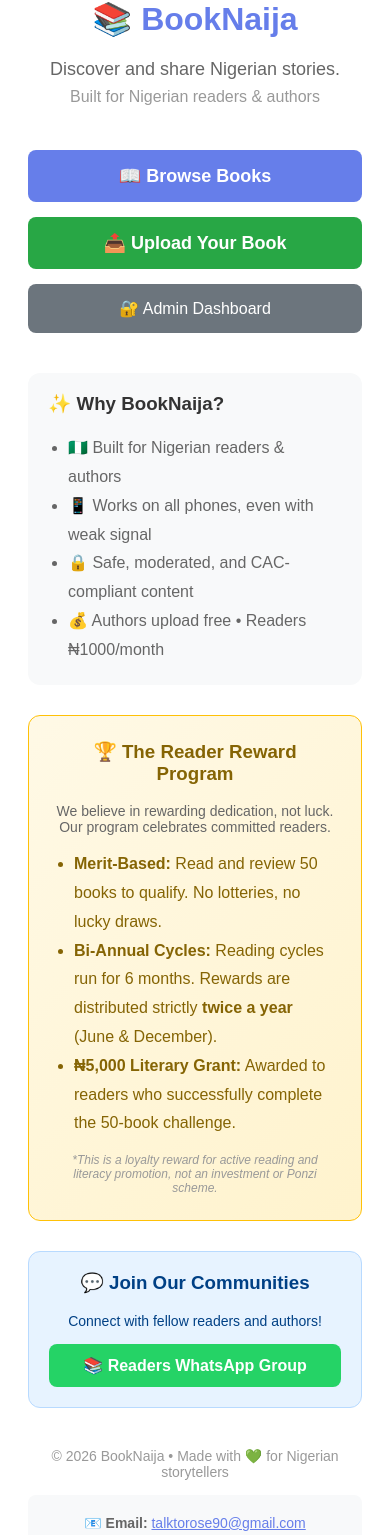
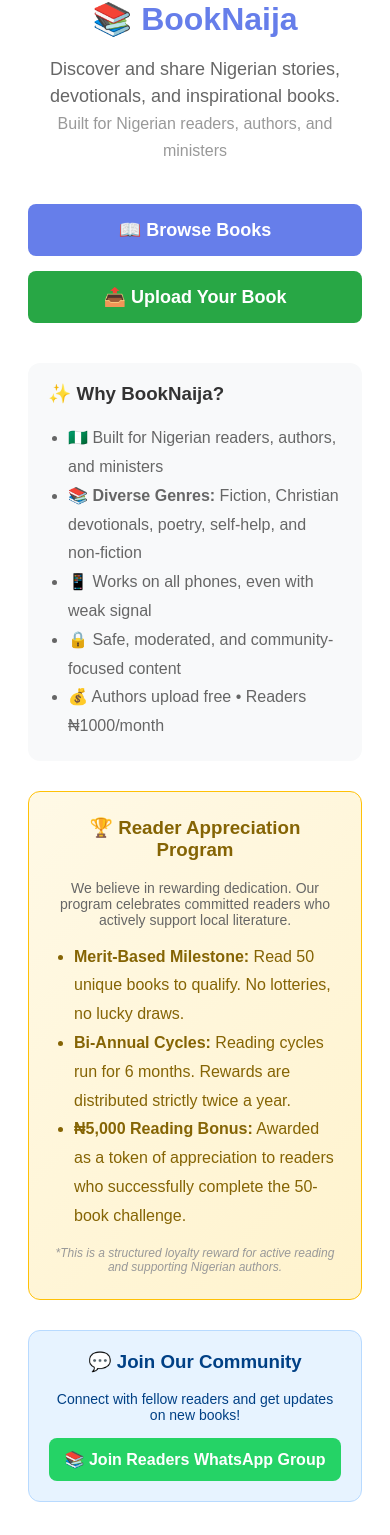
Before and after one commit to RoseO5/booknaija-, a Next.js app: page / in a window 390 px wide. Shown: the part 49-1584 px from the top of the page. Built offline with nearby package versions, Linux system fonts and the light colour scheme; no server answers.

Commit message:
security: remove public phone number and restrict author whatsapp group link

```diff
--- a/pages/index.tsx
+++ b/pages/index.tsx
@@ -11,8 +11,8 @@ export default function Home() {
       <div style={{ marginBottom: '40px' }}>
         <h1 style={{ color: '#667eea', fontSize: '32px', marginBottom: '10px' }}>📚 BookNaija</h1>
         <p style={{ color: '#666', fontSize: '18px', lineHeight: '1.5' }}>
-          Discover and share Nigerian stories.<br/>
-          <span style={{ fontSize: '16px', color: '#999' }}>Built for Nigerian readers & authors</span>
+          Discover and share Nigerian stories, devotionals, and inspirational books.<br/>
+          <span style={{ fontSize: '16px', color: '#999' }}>Built for Nigerian readers, authors, and ministers</span>
         </p>
       </div>
 
@@ -24,9 +24,11 @@ export default function Home() {
         <a href="/upload" style={{ display: 'block', padding: '15px', background: '#28a745', color: 'white', textDecoration: 'none', borderRadius: '8px', fontWeight: 'bold', fontSize: '18px' }}>
           📤 Upload Your Book
         </a>
-        <a href="/admin" style={{ display: 'block', padding: '15px', background: '#6c757d', color: 'white', textDecoration: 'none', borderRadius: '8px', fontSize: '16px' }}>
-          🔐 Admin Dashboard
-        </a>
+        {session && userRole === 'admin' && (
+          <a href="/admin" style={{ display: 'block', padding: '15px', background: '#6c757d', color: 'white', textDecoration: 'none', borderRadius: '8px', fontSize: '16px' }}>
+            🔐 Admin Dashboard
+          </a>
+        )}
         {session && (
           <button
             onClick={() => signOut()}
@@ -50,34 +52,35 @@ export default function Home() {
       <div style={{ textAlign: 'left', background: '#f8f9fa', padding: '20px', borderRadius: '12px', marginBottom: '30px' }}>
         <h3 style={{ marginTop: 0, color: '#333' }}>✨ Why BookNaija?</h3>
         <ul style={{ color: '#666', lineHeight: '1.8', paddingLeft: '20px', margin: 0 }}>
-          <li>🇳🇬 Built for Nigerian readers & authors</li>
+          <li>🇳🇬 Built for Nigerian readers, authors, and ministers</li>
+          <li>📚 <strong>Diverse Genres:</strong> Fiction, Christian devotionals, poetry, self-help, and non-fiction</li>
           <li>📱 Works on all phones, even with weak signal</li>
-          <li>🔒 Safe, moderated, and CAC-compliant content</li>
+          <li>🔒 Safe, moderated, and community-focused content</li>
           <li>💰 Authors upload free • Readers ₦1000/month</li>
         </ul>
       </div>
 
-      {/* 🏆 READER REWARD PROGRAM (TRUST BUILDER) */}
+      {/* 🏆 READER APPRECIATION PROGRAM */}
       <div style={{ textAlign: 'left', padding: '25px', background: 'linear-gradient(135deg, #fff9e6 0%, #fff3cd 100%)', borderRadius: '12px', border: '1px solid #ffc107', marginBottom: '30px' }}>
-        <h3 style={{ marginTop: 0, color: '#856404', textAlign: 'center' }}>🏆 The Reader Reward Program</h3>
+        <h3 style={{ marginTop: 0, color: '#856404', textAlign: 'center' }}>🏆 Reader Appreciation Program</h3>
         <p style={{ color: '#666', textAlign: 'center', marginBottom: '15px', fontSize: '14px' }}>
-          We believe in rewarding dedication, not luck. Our program celebrates committed readers.
+          We believe in rewarding dedication. Our program celebrates committed readers who actively support local literature.
         </p>
         <ul style={{ color: '#856404', lineHeight: '1.8', paddingLeft: '20px', margin: 0 }}>
-          <li><strong>Merit-Based:</strong> Read and review 50 books to qualify. No lotteries, no lucky draws.</li>
-          <li><strong>Bi-Annual Cycles:</strong> Reading cycles run for 6 months. Rewards are distributed strictly <strong>twice a year</strong> (June & December).</li>
-          <li><strong>₦5,000 Literary Grant:</strong> Awarded to readers who successfully complete the 50-book challenge.</li>
+          <li><strong>Merit-Based Milestone:</strong> Read 50 unique books to qualify. No lotteries, no lucky draws.</li>
+          <li><strong>Bi-Annual Cycles:</strong> Reading cycles run for 6 months. Rewards are distributed strictly twice a year.</li>
+          <li><strong>₦5,000 Reading Bonus:</strong> Awarded as a token of appreciation to readers who successfully complete the 50-book challenge.</li>
         </ul>
         <p style={{ fontSize: '12px', color: '#999', textAlign: 'center', marginTop: '15px', marginBottom: 0, fontStyle: 'italic' }}>
-          *This is a loyalty reward for active reading and literacy promotion, not an investment or Ponzi scheme.
+          *This is a structured loyalty reward for active reading and supporting Nigerian authors.
         </p>
       </div>
 
-      {/* WhatsApp Communities */}
+      {/* WhatsApp Communities (READERS ONLY FOR PUBLIC) */}
       <div style={{ padding: '20px', background: '#e7f3ff', borderRadius: '12px', border: '1px solid #b8daff', marginBottom: '30px' }}>
-        <h3 style={{ marginTop: 0, color: '#004085' }}>💬 Join Our Communities</h3>
+        <h3 style={{ marginTop: 0, color: '#004085' }}>💬 Join Our Community</h3>
         <p style={{ color: '#004085', fontSize: '14px', marginBottom: '15px' }}>
-          Connect with fellow readers and authors!
+          Connect with fellow readers and get updates on new books!
         </p>
         <div style={{ display: 'flex', flexDirection: 'column', gap: '10px' }}>
           <a
@@ -86,33 +89,18 @@ export default function Home() {
             rel="noopener noreferrer"
             style={{ display: 'block', padding: '12px', background: '#25D366', color: 'white', textDecoration: 'none', borderRadius: '8px', fontWeight: 'bold', textAlign: 'center' }}
           >
-            📚 Readers WhatsApp Group
+            📚 Join Readers WhatsApp Group
           </a>
-
-          {userRole === 'author' && (
-            <a
-              href="https://chat.whatsapp.com/CXGZwp4tcdR5TwXFp53lye?mode=gi_t"
-              target="_blank"
-              rel="noopener noreferrer"
-              style={{ display: 'block', padding: '12px', background: '#25D366', color: 'white', textDecoration: 'none', borderRadius: '8px', fontWeight: 'bold', textAlign: 'center' }}
-            >
-              ✍️ Authors WhatsApp Group (VIP)
-            </a>
-          )}
         </div>
       </div>
 
-      {/* Footer with Contact Info */}
+      {/* Footer with Contact Info (EMAIL ONLY FOR SAFETY) */}
       <div style={{ marginTop: '40px', fontSize: '14px', color: '#999' }}>
         <p>© 2026 BookNaija • Made with 💚 for Nigerian storytellers</p>
-        <div style={{ marginTop: '15px', padding: '15px', background: '#f8f9fa', borderRadius: '8px', textAlign: 'left' }}>
-          <p style={{ margin: '5px 0', color: '#666', textAlign: 'center' }}>
-            <strong>📧 Email:</strong>{' '}
+        <div style={{ marginTop: '15px', padding: '15px', background: '#f8f9fa', borderRadius: '8px', textAlign: 'center' }}>
+          <p style={{ margin: '5px 0', color: '#666' }}>
+            <strong>📧 Contact Us:</strong>{' '}
             <a href="mailto:talktorose90@gmail.com" style={{ color: '#667eea' }}>talktorose90@gmail.com</a>
-          </p>
-          <p style={{ margin: '5px 0', color: '#666', textAlign: 'center' }}>
-            <strong>📞 Phone:</strong>{' '}
-            <a href="tel:+2348142750728" style={{ color: '#667eea' }}>08142750728</a>
           </p>
         </div>
         <p style={{ marginTop: '15px' }}>
```
